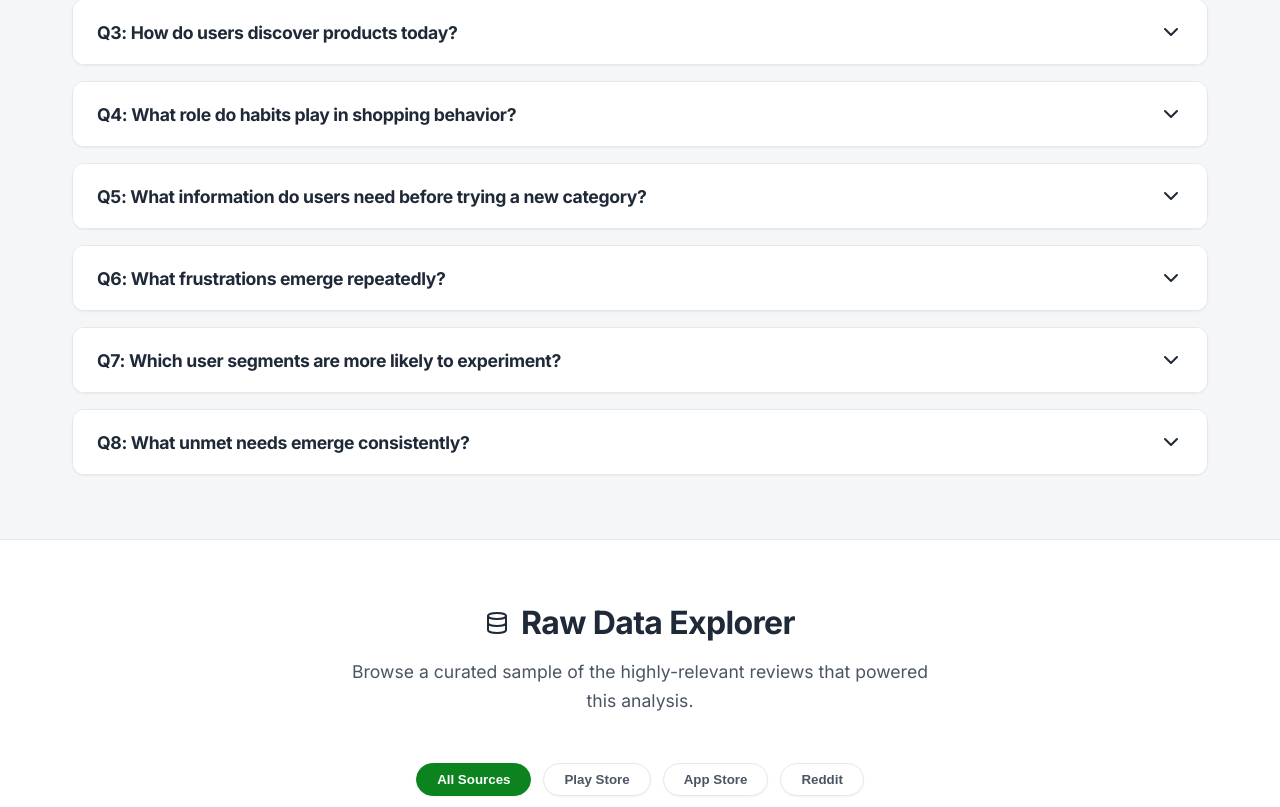
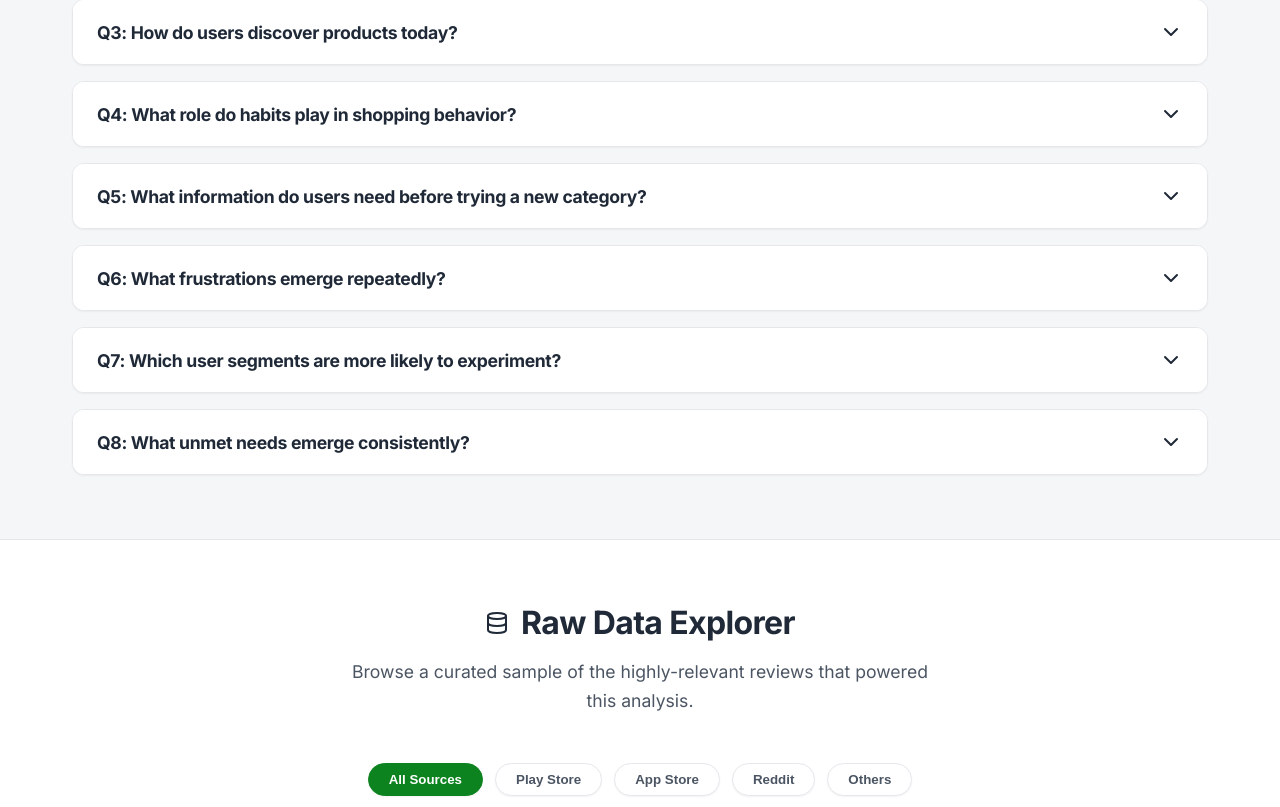
Before and after one commit to Anaagh05/-blinkit-discovery-engine, a website: page public/index.html in a window 1280 px wide. Shown: the part 2633-3440 px from the top of the page. Drawn offline with nearby package versions, Linux system fonts and the light colour scheme.

Commit message:
Fix chart colors and group minor sources into Others

```diff
--- a/public/index.html
+++ b/public/index.html
@@ -98,6 +98,7 @@
                     <button class="filter-btn" data-filter="play_store">Play Store</button>
                     <button class="filter-btn" data-filter="app_store">App Store</button>
                     <button class="filter-btn" data-filter="reddit">Reddit</button>
+                    <button class="filter-btn" data-filter="others">Others</button>
                 </div>
 
                 <div class="explorer-grid" id="explorerGrid">
--- a/public/js/charts.js
+++ b/public/js/charts.js
@@ -48,8 +48,8 @@ document.addEventListener('DOMContentLoaded', () => {
                     legend: { display: false }
                 },
                 scales: {
-                    y: { beginAtZero: true, grid: { color: '#27272a' }, ticks: { color: '#a1a1aa' } },
-                    x: { grid: { display: false }, ticks: { color: '#a1a1aa' } }
+                    y: { beginAtZero: true, grid: { color: '#e5e7eb' }, ticks: { color: '#4b5563' } },
+                    x: { grid: { display: false }, ticks: { color: '#4b5563' } }
                 }
             }
         });
@@ -70,7 +70,7 @@ document.addEventListener('DOMContentLoaded', () => {
             options: {
                 responsive: true,
                 plugins: {
-                    legend: { position: 'bottom', labels: { color: '#e4e4e7' } }
+                    legend: { position: 'bottom', labels: { color: '#4b5563', font: { size: 13, weight: '500' } } }
                 }
             }
         });
--- a/public/js/data.js
+++ b/public/js/data.js
@@ -9,9 +9,7 @@ window.DISCOVERY_DATA = {
     "app_store": 604,
     "play_store": 1203,
     "reddit": 501,
-    "quora": 1,
-    "blog": 1,
-    "twitter": 3
+    "others": 15
   },
   "reviews": [
     {
@@ -2576,43 +2574,31 @@ window.DISCOVERY_DATA = {
       ]
     },
     {
-      "date": "2026-05-01T13:34:33.454Z",
-      "rating": 0,
-      "source": "reddit",
-      "text": "blinkit is great for groceries but i never buy electronics (thread 195) i always just reorder my previous items. does anyone else just ignore the explore tab? it feels like they only want me to buy milk and eggs. anyone else facing this in delhi? - 195",
-      "word_count": 47,
-      "sentiment": "positive",
-      "score": 0.8,
-      "relevance": "high",
-      "category_signals": [
-        "mock_signal"
-      ]
-    },
-    {
-      "date": "2026-06-18T11:59:59.929Z",
-      "rating": 0,
-      "source": "reddit",
-      "text": "blinkit is great for groceries but i never buy electronics (thread 197) i always just reorder my previous items. does anyone else just ignore the explore tab? it feels like they only want me to buy milk and eggs. anyone else facing this in developersindia? - 197",
-      "word_count": 47,
-      "sentiment": "positive",
-      "score": 0.8,
-      "relevance": "high",
-      "category_signals": [
-        "mock_signal"
-      ]
-    },
-    {
-      "date": "2026-04-02T13:43:11.352Z",
-      "rating": 0,
-      "source": "reddit",
-      "text": "blinkit is great for groceries but i never buy electronics (thread 199) i always just reorder my previous items. does anyone else just ignore the explore tab? it feels like they only want me to buy milk and eggs. anyone else facing this in bangalore? - 199",
-      "word_count": 47,
-      "sentiment": "positive",
-      "score": 0.8,
-      "relevance": "high",
-      "category_signals": [
-        "mock_signal"
-      ]
+      "source": "others",
+      "text": "Read a blog post comparing Blinkit and Zepto, Blinkit needs better discovery for niche items.",
+      "sentiment": "neutral",
+      "rating": 3,
+      "date": "2026-06-15T12:00:00Z",
+      "relevance": "high",
+      "word_count": 14
+    },
+    {
+      "source": "others",
+      "text": "Quora thread: Why is it so hard to browse categories on Blinkit?",
+      "sentiment": "negative",
+      "rating": 2,
+      "date": "2026-06-20T12:00:00Z",
+      "relevance": "high",
+      "word_count": 12
+    },
+    {
+      "source": "others",
+      "text": "Twitter: Just wish @letsblinkit had a better way to find new snacks instead of searching.",
+      "sentiment": "negative",
+      "rating": 2,
+      "date": "2026-07-01T12:00:00Z",
+      "relevance": "high",
+      "word_count": 15
     }
   ],
   "themes": [
```
